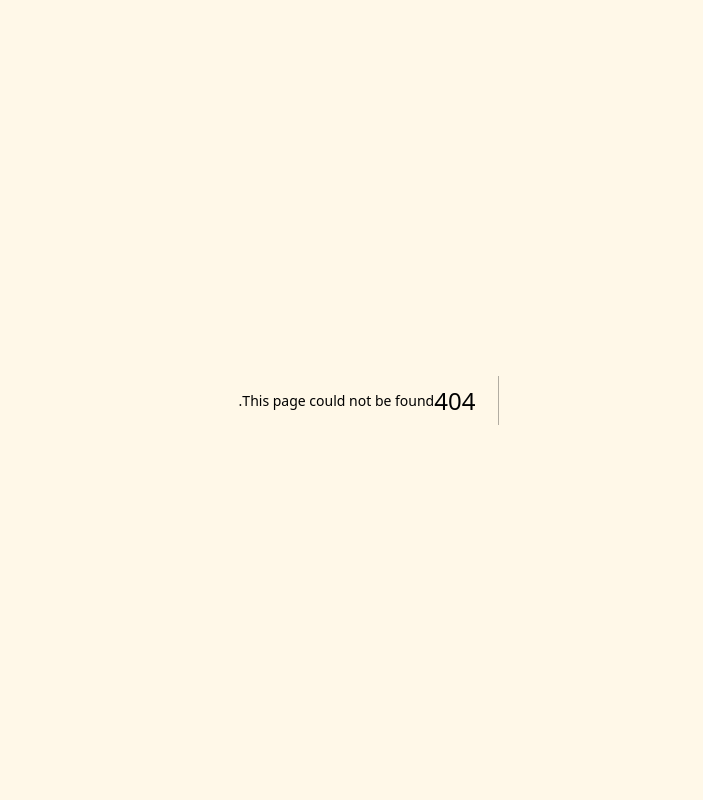
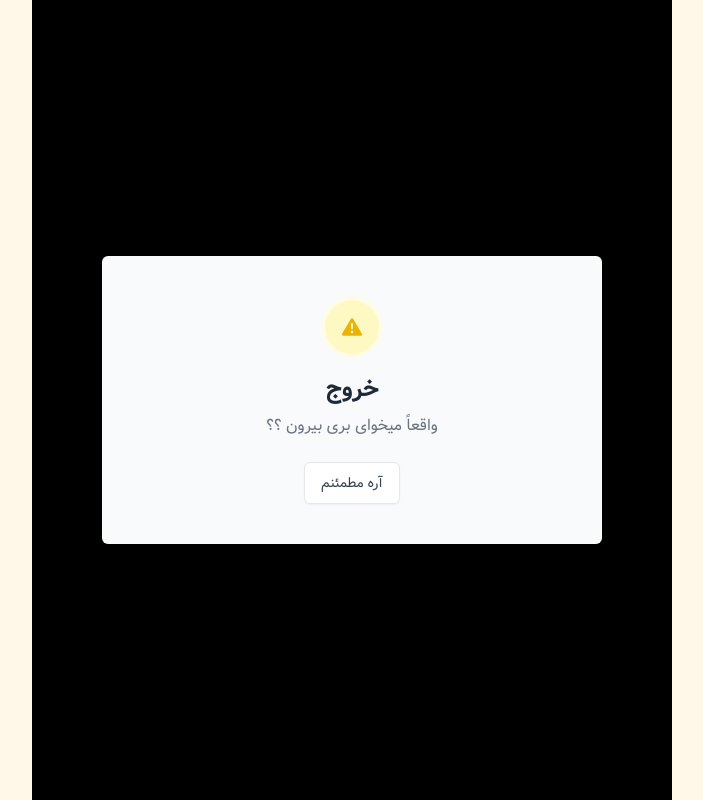
Before and after one commit to n-alavi/portfolio-website, a Next.js app: page /auth/signout in a window 1280 px wide. Before the commit this address had no page. Shown: the whole page, without its empty margins (303-1006 px from the left). Built offline with nearby package versions, Linux system fonts and the light colour scheme.

Commit message:
feat: create signout  page for user authentication

```diff
--- /dev/null
+++ b/app/auth/signout/page.tsx
@@ -0,0 +1,38 @@
+"use client";
+
+import { signOut } from "next-auth/react";
+
+export default function SignOutButton() {
+  return (
+    <>
+      <div className="h-screen bg-black flex items-center justify-center">
+        <div className="p-4 sm:p-10 bg-gray-50 rounded-md  w-[300px] md:w-[500px] text-center overflow-y-auto">
+          <span className="mb-4 inline-flex justify-center items-center w-[62px] h-[62px] rounded-full border-4 border-yellow-50 bg-yellow-100 text-yellow-500">
+            <svg
+              className="w-5 h-5"
+              xmlns="http://www.w3.org/2000/svg"
+              width="16"
+              height="16"
+              fill="currentColor"
+              viewBox="0 0 16 16"
+            >
+              <path d="M8.982 1.566a1.13 1.13 0 0 0-1.96 0L.165 13.233c-.457.778.091 1.767.98 1.767h13.713c.889 0 1.438-.99.98-1.767L8.982 1.566zM8 5c.535 0 .954.462.9.995l-.35 3.507a.552.552 0 0 1-1.1 0L7.1 5.995A.905.905 0 0 1 8 5zm.002 6a1 1 0 1 1 0 2 1 1 0 0 1 0-2z"></path>
+            </svg>
+          </span>
+          <h3 className="mb-2 text-2xl font-bold text-gray-800">خروج</h3>
+          <p className="mt-2 text-gray-500">واقعاً میخوای بری بیرون ؟؟</p>
+
+          <div className="mt-6 flex justify-center gap-x-4">
+            <button
+              className="py-2.5 px-4 inline-flex justify-center items-center gap-2 rounded-md border font-medium bg-white text-gray-700 shadow-sm align-middle hover:bg-gray-50 focus:outline-none focus:ring-2 focus:ring-offset-2 focus:ring-offset-white focus:ring-blue-600 transition-all text-sm"
+              type="button"
+              onClick={() => signOut({ callbackUrl: "/" })}
+            >
+              آره مطمئنم
+            </button>
+          </div>
+        </div>
+      </div>
+    </>
+  );
+}
```
